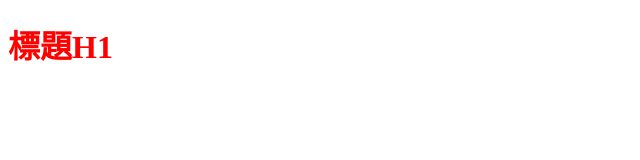
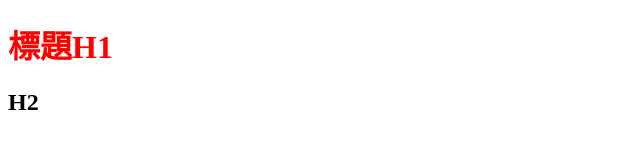
Before and after one commit to practice-159/GitHub0525-2, a plain HTML site: page index.html in a window 1280 px wide. Shown: the full height of the page, 0-640 px from the left. Drawn offline with Linux system fonts and the light colour scheme.

Commit message:
新增H2

```diff
--- a/index.html
+++ b/index.html
@@ -8,5 +8,6 @@
     </head>
     <body>
         <h1>標題H1</h1>
+        <h2>H2</h2>
     </body>
 </html>
```
